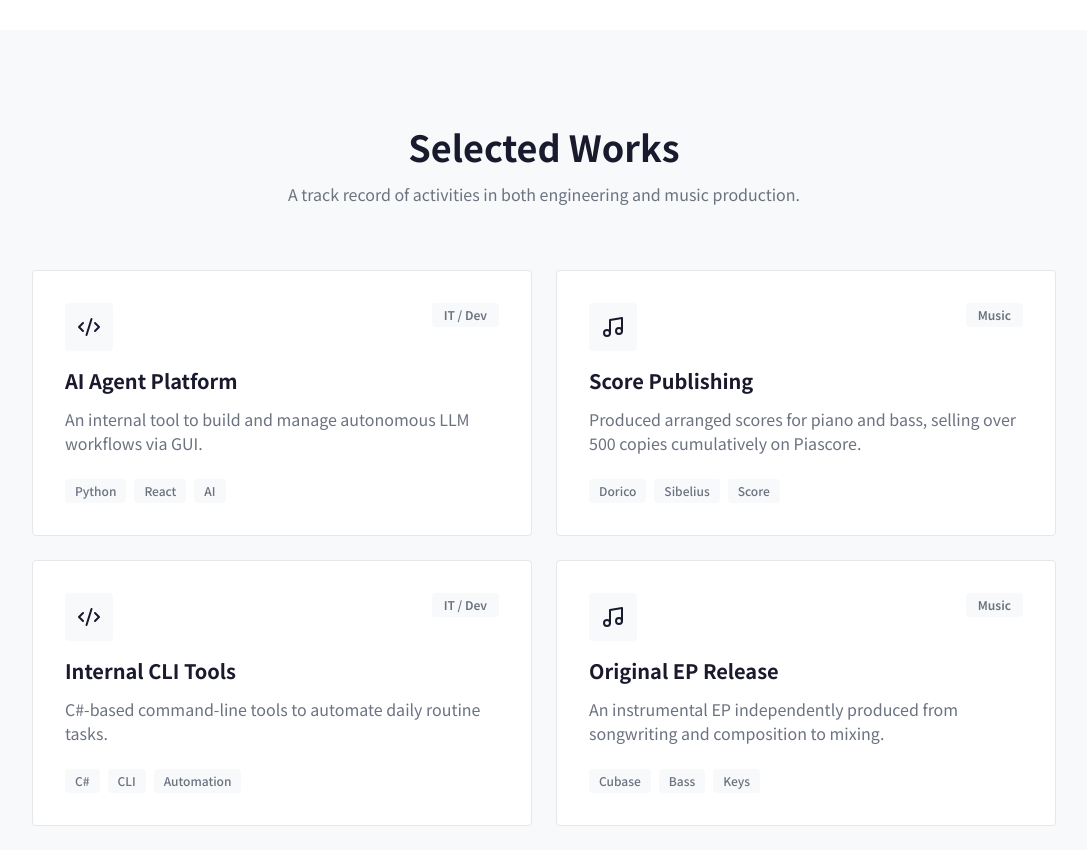
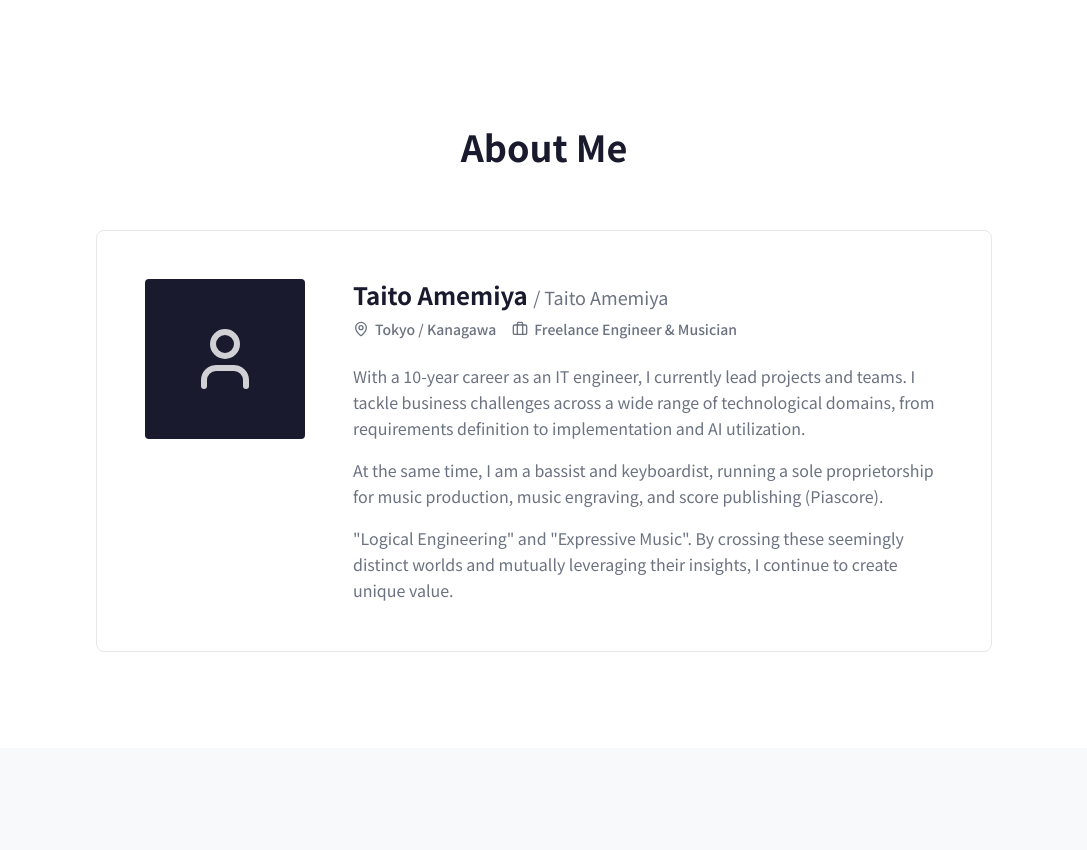
Before and after one commit to AME-Team/AME-Home, a Next.js app: page /en in a window 1280 px wide. Shown: the part 1920-2770 px from the top of the page, without its empty margins (96-1183 px from the left). Built offline with nearby package versions, Linux system fonts and the light colour scheme.

Commit message:
Remove Works section (closes #5)

```diff
--- a/src/app/(i18n)/[lang]/page.tsx
+++ b/src/app/(i18n)/[lang]/page.tsx
@@ -3,7 +3,6 @@ import Footer from '@/components/layout/Footer'
 import Hero from '@/components/sections/Hero'
 import ITSection from '@/components/sections/IT'
 import MusicSection from '@/components/sections/Music'
-import WorksSection from '@/components/sections/Works'
 import AboutSection from '@/components/sections/About'
 import ContactSection from '@/components/sections/Contact'
 import { getDictionary, Locale } from '@/dictionaries'
@@ -23,7 +22,6 @@ export default async function Home({
         <Hero locale={lang} />
         <ITSection dict={dict.it} />
         <MusicSection dict={dict.music} />
-        <WorksSection dict={dict.works} />
         <AboutSection dict={dict.about} />
         <ContactSection dict={dict.contact} />
       </main>
--- a/src/components/layout/Header.tsx
+++ b/src/components/layout/Header.tsx
@@ -1,4 +1,4 @@
-import { Code2, Music, User, Briefcase, Mail } from 'lucide-react'
+import { Code2, Music, User, Mail } from 'lucide-react'
 import Link from 'next/link'
 
 export default function Header({ lang = 'ja' }: { lang?: string }): React.ReactNode {
@@ -18,12 +18,6 @@ export default function Header({ lang = 'ja' }: { lang?: string }): React.ReactN
               className="hover:text-navy transition-colors flex items-center gap-2"
             >
               <Music size={16} /> Music
-            </Link>
-            <Link
-              href="#works"
-              className="hover:text-navy transition-colors flex items-center gap-2"
-            >
-              <Briefcase size={16} /> Works
             </Link>
             <Link
               href="#about"
--- a/src/components/sections/Works.tsx
+++ /dev/null
@@ -1,74 +0,0 @@
-import { Code2, Music } from 'lucide-react'
-import type { Dictionary } from '@/dictionaries'
-
-export default function WorksSection({ dict }: { dict: Dictionary['works'] }): React.ReactNode {
-  const works = [
-    {
-      title: dict.items.agent.title,
-      category: 'IT / Dev',
-      description: dict.items.agent.desc,
-      tags: ['Python', 'React', 'AI'],
-      icon: <Code2 className="text-navy" size={24} />,
-    },
-    {
-      title: dict.items.score.title,
-      category: 'Music',
-      description: dict.items.score.desc,
-      tags: ['Dorico', 'Sibelius', 'Score'],
-      icon: <Music className="text-navy" size={24} />,
-    },
-    {
-      title: dict.items.tool.title,
-      category: 'IT / Dev',
-      description: dict.items.tool.desc,
-      tags: ['C#', 'CLI', 'Automation'],
-      icon: <Code2 className="text-navy" size={24} />,
-    },
-    {
-      title: dict.items.ep.title,
-      category: 'Music',
-      description: dict.items.ep.desc,
-      tags: ['Cubase', 'Bass', 'Keys'],
-      icon: <Music className="text-navy" size={24} />,
-    },
-  ]
-
-  return (
-    <section id="works" className="bg-section-alt py-24">
-      <div className="container mx-auto px-4">
-        <div className="mx-auto mb-16 max-w-3xl text-center">
-          <h2 className="mb-4 text-3xl font-bold text-navy md:text-4xl">{dict.title}</h2>
-          <p className="text-muted">{dict.desc}</p>
-        </div>
-
-        <div className="mx-auto grid max-w-5xl gap-6 md:grid-cols-2">
-          {works.map((work, index) => (
-            <div
-              key={index}
-              className="group rounded border border-border bg-white p-8 transition-shadow hover:shadow-md"
-            >
-              <div className="mb-4 flex items-start justify-between">
-                <div className="rounded bg-section-alt p-3">{work.icon}</div>
-                <span className="rounded bg-section-alt px-3 py-1 text-xs font-semibold text-muted">
-                  {work.category}
-                </span>
-              </div>
-              <h3 className="mb-3 text-xl font-bold text-navy">{work.title}</h3>
-              <p className="mb-6 text-muted">{work.description}</p>
-              <div className="flex flex-wrap gap-2">
-                {work.tags.map((tag, i) => (
-                  <span
-                    key={i}
-                    className="rounded bg-section-alt px-2.5 py-1 text-xs font-medium text-muted"
-                  >
-                    {tag}
-                  </span>
-                ))}
-              </div>
-            </div>
-          ))}
-        </div>
-      </div>
-    </section>
-  )
-}
--- a/src/dictionaries/en.json
+++ b/src/dictionaries/en.json
@@ -33,28 +33,6 @@
       "youtube": "Publishing music content on YouTube."
     }
   },
-  "works": {
-    "title": "Selected Works",
-    "desc": "A track record of activities in both engineering and music production.",
-    "items": {
-      "agent": {
-        "title": "AI Agent Platform",
-        "desc": "An internal tool to build and manage autonomous LLM workflows via GUI."
-      },
-      "score": {
-        "title": "Score Publishing",
-        "desc": "Produced arranged scores for piano and bass, selling over 500 copies cumulatively on Piascore."
-      },
-      "tool": {
-        "title": "Internal CLI Tools",
-        "desc": "C#-based command-line tools to automate daily routine tasks."
-      },
-      "ep": {
-        "title": "Original EP Release",
-        "desc": "An instrumental EP independently produced from songwriting and composition to mixing."
-      }
-    }
-  },
   "contact": {
     "title": "Contact",
     "desc": "For project consultations, music production requests, and other inquiries, please contact me here.",
--- a/src/dictionaries/ja.json
+++ b/src/dictionaries/ja.json
@@ -33,28 +33,6 @@
       "youtube": "YouTubeチャンネルで音楽コンテンツを公開しています。"
     }
   },
-  "works": {
-    "title": "実績・制作物",
-    "desc": "エンジニアリングと音楽制作、双方における活動の実績。",
-    "items": {
-      "agent": {
-        "title": "AIエージェントプラットフォーム",
-        "desc": "GUIで自律型LLMワークフローを構築・管理する社内ツール。"
-      },
-      "score": {
-        "title": "楽譜出版",
-        "desc": "ピアノやベースのアレンジ楽譜を制作し、Piascoreで累計500部以上を販売。"
-      },
-      "tool": {
-        "title": "社内CLIツール",
-        "desc": "日々の定型業務を自動化するC#製のコマンドラインツール。"
-      },
-      "ep": {
-        "title": "オリジナルEPリリース",
-        "desc": "作詞作曲からミックスまで自主制作したインストゥルメンタルEP。"
-      }
-    }
-  },
   "contact": {
     "title": "お問い合わせ",
     "desc": "プロジェクトのご相談や音楽制作のご依頼など、各種お問い合わせはこちらから。",
```
